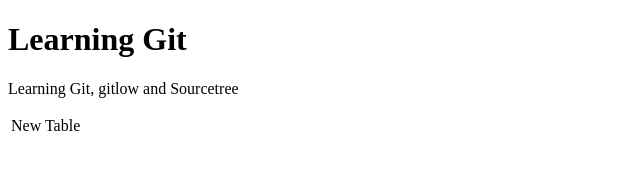
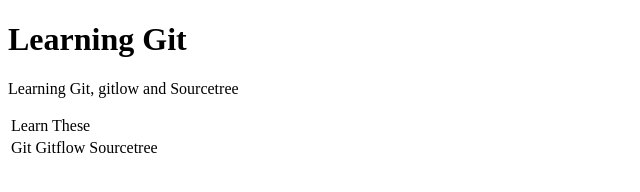
Before and after one commit to chrisrul64/learn-git, a plain HTML site: page index.html in a window 1280 px wide. Shown: the whole page, without its empty margins (0-640 px from the left). Drawn offline with Linux system fonts and the light colour scheme.

Commit message:
Edit Table Content

```diff
--- a/index.html
+++ b/index.html
@@ -10,7 +10,12 @@
   <p>Learning Git, gitlow and Sourcetree</p>
   <table>
     <tr>
-      <td>New Table</td>
+      <td colspan="3">Learn These</td>
+    </tr>
+    <tr>
+      <td>Git</td>
+      <td>Gitflow</td>
+      <td>Sourcetree</td>
     </tr>
   </table>
 </body>
```
